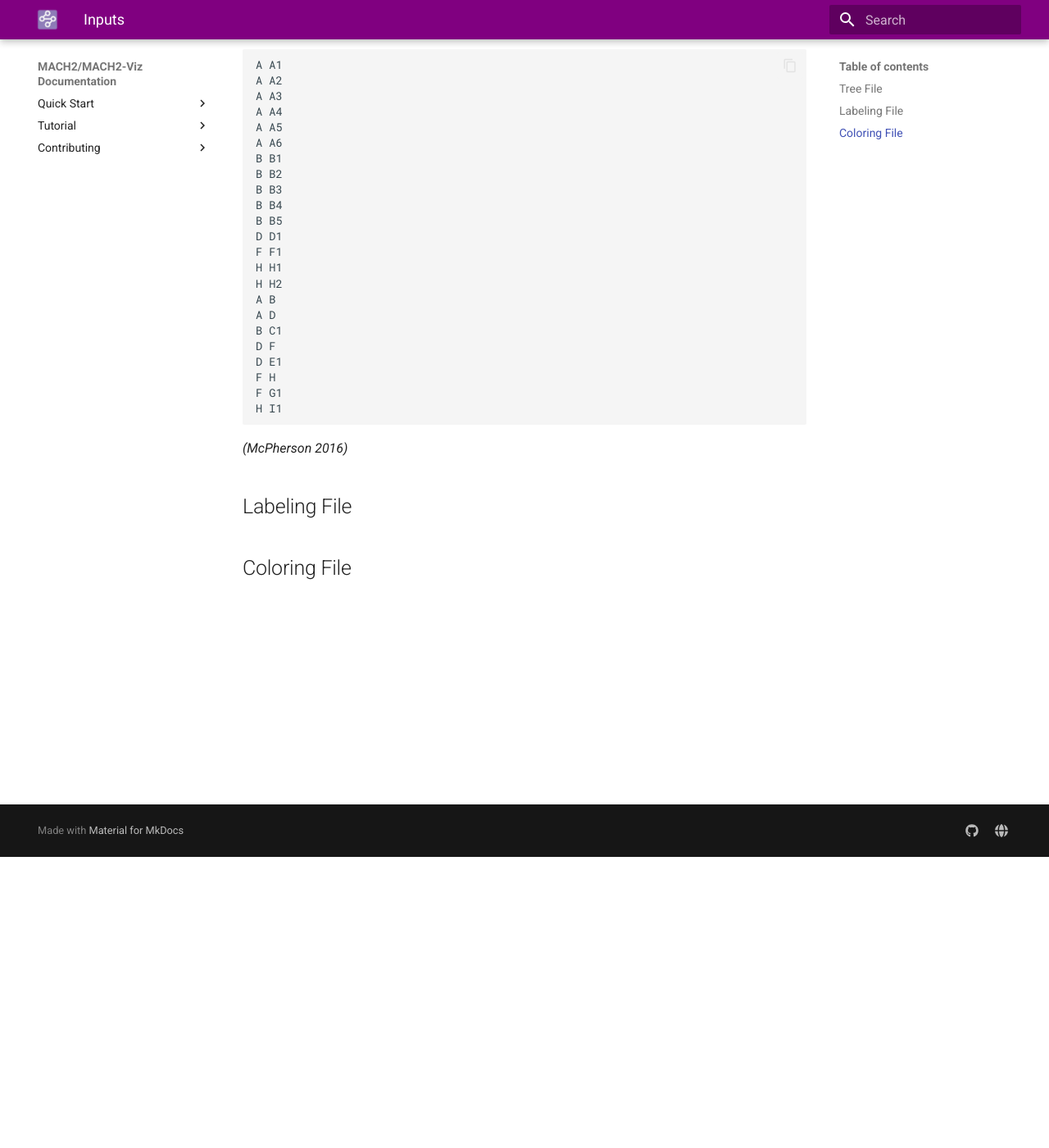
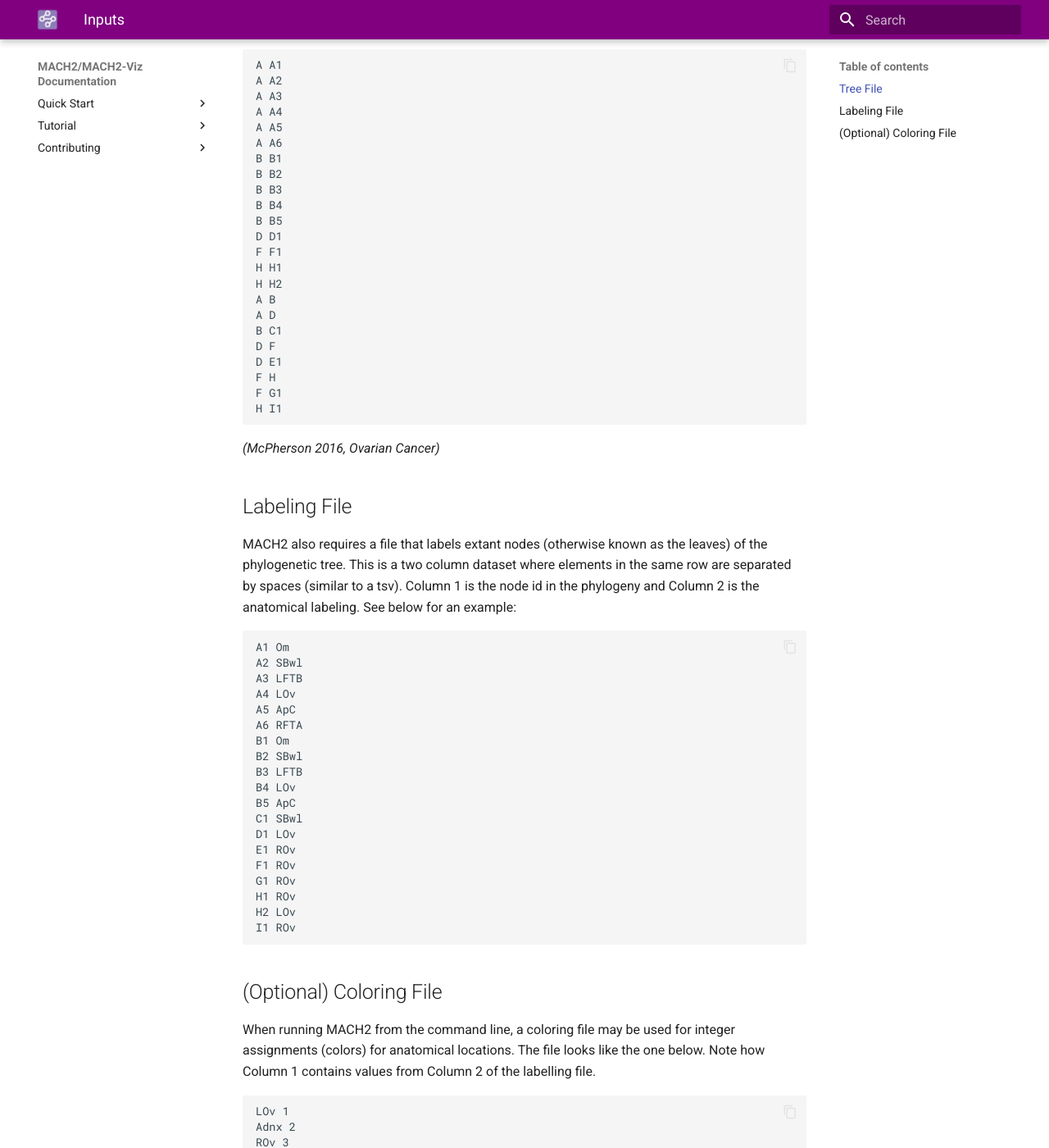
Before and after one commit to elkebir-group/mach2-docs, an MkDocs documentation site: the page built from doc/docs/docs/inputs.md, in a window 1280 px wide and 1400 px high, scrolled down 355 px. Shown: the whole window at 82% size. Built offline with MkDocs 1.6.1 and Material for MkDocs 9.7.7, drawn with Linux system fonts in a browser that asks for light colours; some of the changed text lies outside the part shown.

````diff
--- a/doc/docs/docs/inputs.md
+++ b/doc/docs/docs/inputs.md
@@ -34,8 +34,55 @@ F G1
 H I1
 ```
 
-*(McPherson 2016)*
+*(McPherson 2016, Ovarian Cancer)*
 
 ## Labeling File
 
-## Coloring File
+MACH2 also requires a file that labels extant nodes (otherwise known as the leaves) of the phylogenetic tree. This is a two column dataset where elements in the same row are separated by spaces (similar to a tsv). Column 1 is the node id in the phylogeny and Column 2 is the anatomical labeling. See below for an example:
+
+```text
+A1 Om
+A2 SBwl
+A3 LFTB
+A4 LOv
+A5 ApC
+A6 RFTA
+B1 Om
+B2 SBwl
+B3 LFTB
+B4 LOv
+B5 ApC
+C1 SBwl
+D1 LOv
+E1 ROv
+F1 ROv
+G1 ROv
+H1 ROv
+H2 LOv
+I1 ROv
+```
+
+## (Optional) Coloring File
+
+When running MACH2 from the command line, a coloring file may be used for integer assignments (colors) for anatomical locations. The file looks like the one below. Note how Column 1 contains values from Column 2 of the labelling file.
+
+```text
+LOv 1
+Adnx 2
+ROv 3
+ApC 7
+Bm 8
+Brn 2
+Bwl 7
+CDSB 5
+ClnE 9
+LFT 7
+LFTC 7
+LFTB 9
+LPv 7
+Om 8
+RFTA 4
+RPv 4
+RUt 5
+SBwl 5
+```
--- a/doc/mkdocs.yml
+++ b/doc/mkdocs.yml
@@ -1,11 +1,11 @@
 site_name: MACH2/MACH2-Viz Documentation
-theme: material
 theme:
   name: material
   logo: assets/favicon.ico
   features:
     - content.tooltips
     - content.code.copy
+    - content.code.annotate
 nav:
   - Quick Start:
     - Basic Features: feature.md
@@ -28,3 +28,10 @@ extra_css:
   - css/custom.css
 markdown_extensions:
   - attr_list
+  - pymdownx.highlight:
+      anchor_linenums: true
+      line_spans: __span
+      pygments_lang_class: true
+  - pymdownx.inlinehilite
+  - pymdownx.snippets
+  - pymdownx.superfences
````
Also changed, not shown: doc/docs/docs/python_mach2.md (added, +70 -0 lines), doc/docs/tutorial.md (+1 -1 lines).
